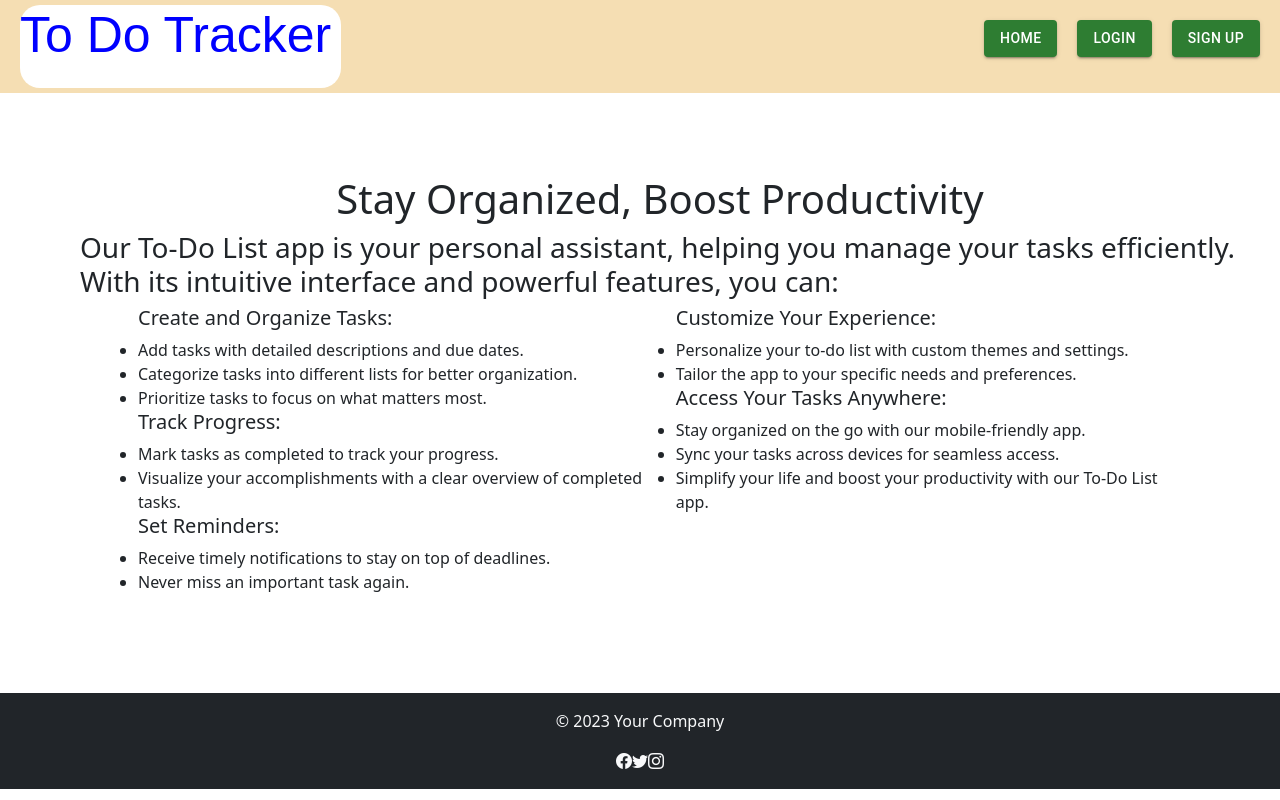
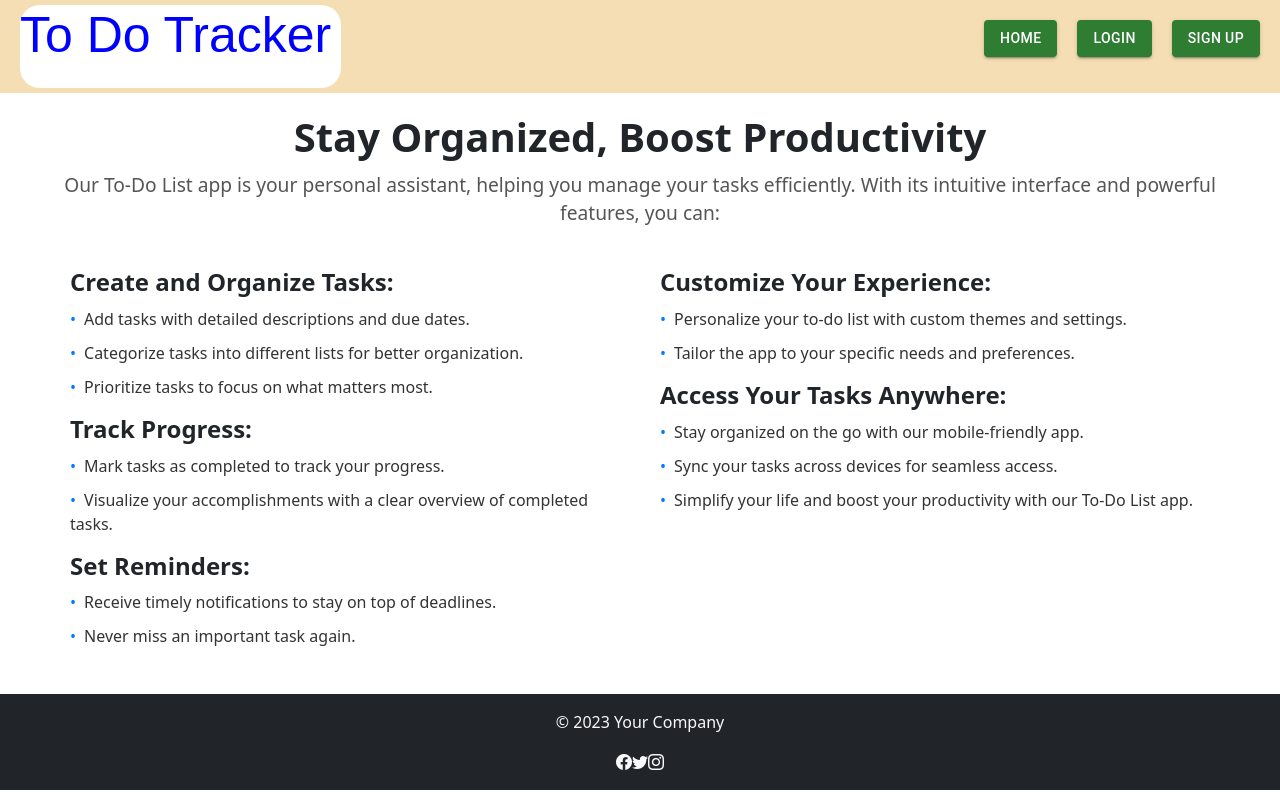
Before and after one commit to SriKarthi21/Full-Stack-Capstone-Project, a React (Create React App) app: page / in a window 1280 px wide. Built offline with nearby package versions, Linux system fonts and the light colour scheme; a web font is replaced by a local one.

Commit message:
code push

```diff
--- a/src/Main/HomePage.js
+++ b/src/Main/HomePage.js
@@ -2,43 +2,107 @@ import styled from "styled-components"
 import { Grid2 } from "@mui/material"
 
 
-function HomePage(){
 
+
+const Container = styled.div`
+  max-width: 1200px;
+  margin: 0 auto;
+  padding: 20px;
+  text-align: center;
+`;
+
+const Title = styled.h1`
+  font-size: 2.5rem;
+  font-weight: bold;
+  margin-bottom: 10px;
+`;
+
+const Subtitle = styled.p`
+  font-size: 1.2rem;
+  margin-bottom: 30px;
+  color: #555;
+`;
+
+const Features = styled.div`
+  display: grid;
+  grid-template-columns: 1fr 1fr;
+  gap: 20px;
+  text-align: left;
+
+  @media (max-width: 768px) {
+    grid-template-columns: 1fr;
+  }
+`;
+
+const Column = styled.div`
+  padding: 10px;
+`;
+
+const SectionTitle = styled.h2`
+  font-size: 1.5rem;
+  font-weight: bold;
+  margin-bottom: 10px;
+`;
+
+const List = styled.ul`
+  list-style: none;
+  padding: 0;
+
+  li {
+    margin-bottom: 10px;
+    font-size: 1rem;
+    color: #333;
+
+    &:before {
+      content: '•';
+      color: #007bff;
+      margin-right: 8px;
+    }
+  }
+`;
+
+function HomePage () {
  return(
-        <div >
-              <Grid2 display={'flex'} justifyContent={'center'} paddingLeft={5}
-    // bgcolor={'rgb(26, 118, 173)'}
-    container alignContent={'center'} minHeight={600}>
-        <Grid2> <h1> Stay Organized, Boost Productivity</h1></Grid2>
-
-        <Grid2 paddingLeft={5} paddingRight={5} >
-<h3>Our To-Do List app is your personal assistant, helping you manage your tasks efficiently. With its intuitive interface and powerful features, you can:
-</h3>
-<ul style={{padding:'0 5% 0 5%',display:"flex",justifyContent:"space-around"}}>
-    <div><h5>Create and Organize Tasks:</h5>
+ <Container>
+    <Title>Stay Organized, Boost Productivity</Title>
+    <Subtitle>
+      Our To-Do List app is your personal assistant, helping you manage your tasks efficiently.
+      With its intuitive interface and powerful features, you can:
+    </Subtitle>
+    <Features>
+      <Column>
+        <SectionTitle>Create and Organize Tasks:</SectionTitle>
+        <List>
           <li>Add tasks with detailed descriptions and due dates.</li>
           <li>Categorize tasks into different lists for better organization.</li>
           <li>Prioritize tasks to focus on what matters most.</li>
-<h5>Track Progress:</h5>
+        </List>
+        <SectionTitle>Track Progress:</SectionTitle>
+        <List>
           <li>Mark tasks as completed to track your progress.</li>
           <li>Visualize your accomplishments with a clear overview of completed tasks.</li>
-<h5>Set Reminders:</h5>
+        </List>
+        <SectionTitle>Set Reminders:</SectionTitle>
+        <List>
           <li>Receive timely notifications to stay on top of deadlines.</li>
-<li>Never miss an important task again.</li></div>
-<div>
-<h5>Customize Your Experience:</h5>
+          <li>Never miss an important task again.</li>
+        </List>
+      </Column>
+      <Column>
+        <SectionTitle>Customize Your Experience:</SectionTitle>
+        <List>
           <li>Personalize your to-do list with custom themes and settings.</li>
           <li>Tailor the app to your specific needs and preferences.</li>
-<h5>Access Your Tasks Anywhere:</h5>
+        </List>
+        <SectionTitle>Access Your Tasks Anywhere:</SectionTitle>
+        <List>
           <li>Stay organized on the go with our mobile-friendly app.</li>
           <li>Sync your tasks across devices for seamless access.</li>
           <li>Simplify your life and boost your productivity with our To-Do List app.</li>
-</div>
-</ul>
-
-        </Grid2>
-        </Grid2>
-        </div>
+        </List>
+      </Column>
+    </Features>
+  </Container>
  )
-}
+};
 export default HomePage
```
Lines whose indentation alone changed are shown as unchanged.
